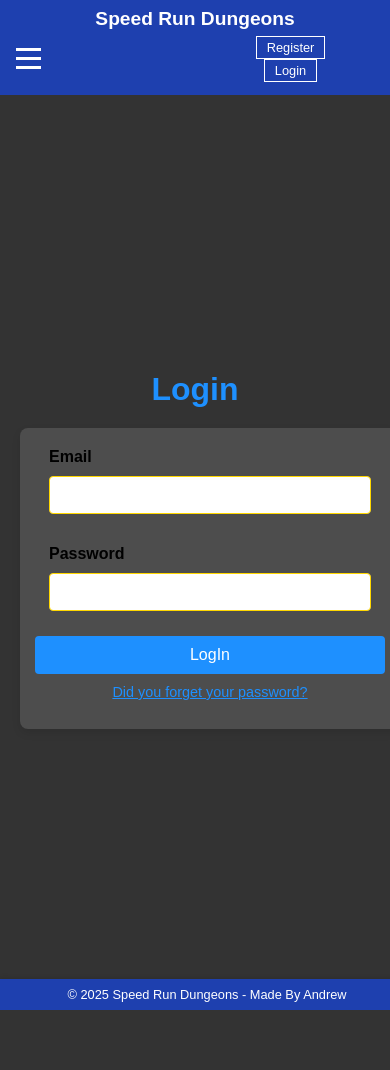
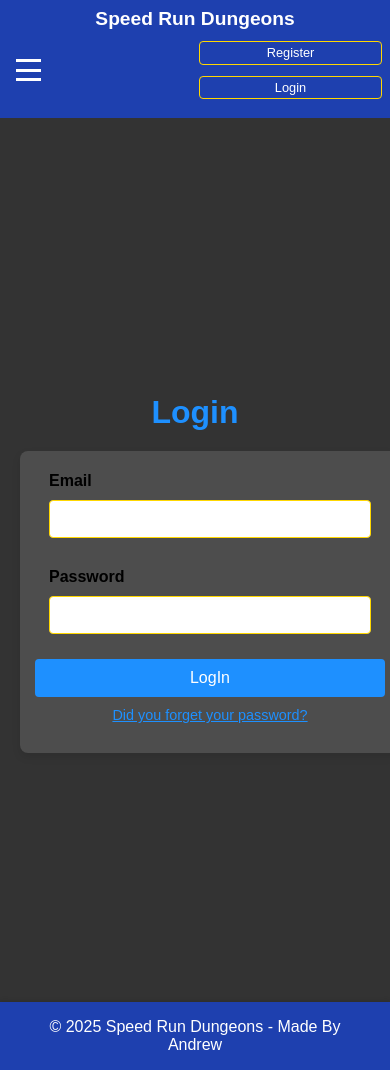
Before and after one commit to andriusmw/MMORanking-Front, a React (Create React App) app: page /login in a window 390 px wide. Shown: the top 1070 px of the page. Before the commit the page ends 1010 px from the top, so only its background shows below. Built offline with nearby package versions, Linux system fonts and the light colour scheme.

Commit message:
footer css 2

```diff
--- a/src/styles/Footer.css
+++ b/src/styles/Footer.css
@@ -12,19 +12,7 @@
     box-shadow: 0 -2px 4px var(--shadow-color);
     flex-shrink: 0; /* Prevents footer from shrinking */
     margin-top: auto; /* Pushes footer to the bottom of flex container */
+    box-sizing: border-box; /* Ensures padding doesn’t exceed 100% width */
+    max-width: 100vw; /* Prevents footer from exceeding viewport width */
+    overflow-x: hidden; /* Hides any horizontal overflow */
 }
-
-/* Responsive adjustments */
-@media (max-width: 768px) {
-    .footer {
-        padding: 0.75rem 1rem;
-        font-size: 0.9rem;
-    }
-}
-
-@media (max-width: 480px) {
-    .footer {
-        padding: 0.5rem 0.75rem;
-        font-size: 0.8rem;
-    }
-}
--- a/src/styles/responsive.css
+++ b/src/styles/responsive.css
@@ -31,9 +31,19 @@
 
   .auth a,
   .auth button {
-      padding: 0.3rem 0.8rem;
+    padding: 0.3rem 0.8rem; /* Consistent padding */
     font-size: 0.9rem;
-      width: 100%;
+    width: 100%; /* Ensure full width */
+    display: block; /* Makes them block elements for consistent width */
+    box-sizing: border-box; /* Ensures padding doesn’t add extra width */
+    margin: 0.2rem 0; /* Small vertical spacing */
+    background-color: var(--header-bg); /* Match background for consistency */
+    color: var(--text-color); /* Match text color */
+    border: 1px solid var(--border-color); /* Optional: Add border for visual consistency */
+    border-radius: 4px; /* Optional: Add rounded corners for uniformity */
+    text-decoration: none; /* Remove underline from links */
+    cursor: pointer; /* Match cursor for both */
+    text-align: center; /* Center text for consistency */
   }
 
   .navbar {
@@ -81,8 +91,15 @@
   .burger-menu.active span:nth-child(3) {
     transform: rotate(-45deg) translate(7px, -7px);
   }
+
+  /* Footer styles for tablets (768px) */
+  .footer {
+      padding: 0.75rem 1rem;
+      font-size: 0.9rem;
+  }
 }
 
+/* Media Query para pantallas muy pequeñas (mobile) */
 @media (max-width: 480px) {
   header h1 {
     font-size: 1.2rem;
@@ -90,15 +107,33 @@
 
   .auth a,
   .auth button {
-      padding: 0.2rem 0.6rem;
+    padding: 0.2rem 0.6rem; /* Reduced padding for mobile */
     font-size: 0.8rem;
+    width: 100%; /* Ensure full width */
+    display: block; /* Makes them block elements for consistent width */
+    box-sizing: border-box; /* Ensures padding doesn’t add extra width */
+    margin: 0.2rem 0; /* Small vertical spacing */
+    background-color: var(--header-bg); /* Match background for consistency */
+    color: var(--text-color); /* Match text color */
+    border: 1px solid var(--border-color); /* Optional: Add border for visual consistency */
+    border-radius: 4px; /* Optional: Add rounded corners for uniformity */
+    text-decoration: none; /* Remove underline from links */
+    cursor: pointer; /* Match cursor for both */
+    text-align: center; /* Center text for consistency */
   }
 
   .nav-list li a {
     font-size: 1rem;
   }
+
+  /* Footer styles for mobile (480px) */
+  .footer {
+      padding: 0.5rem 0.75rem;
+      font-size: 0.8rem;
+  }
 }
 
+/* Media Query para pantallas pequeñas (forms) */
 @media (max-width: 600px) {
   .form-title {
     font-size: 2rem;
@@ -118,4 +153,38 @@
     font-size: 1rem;
     padding: 10px;
   }
+
+  /* Footer styles for smaller screens (600px) - optional, but included for consistency */
+  .footer {
+      padding: 0.75rem 1rem; /* Slightly more padding for 600px screens than 480px */
+      font-size: 0.9rem;
   }
+}
+
+
+/* Footer styles for tablets (768px) */
+.footer {
+  padding: 0.75rem 1rem;
+  font-size: 0.9rem;
+  box-sizing: border-box; /* Ensures padding doesn’t exceed 100% width */
+  max-width: 100vw; /* Prevents footer from exceeding viewport width */
+  overflow-x: hidden; /* Hides any horizontal overflow */
+}
+
+/* Footer styles for mobile (480px) */
+.footer {
+  padding: 0.5rem 0.75rem;
+  font-size: 0.8rem;
+  box-sizing: border-box; /* Ensures padding doesn’t exceed 100% width */
+  max-width: 100vw; /* Prevents footer from exceeding viewport width */
+  overflow-x: hidden; /* Hides any horizontal overflow */
+}
+
+/* Footer styles for smaller screens (600px) */
+.footer {
+  padding: 0.75rem 1rem; /* Slightly more padding for 600px screens than 480px */
+  font-size: 0.9rem;
+  box-sizing: border-box; /* Ensures padding doesn’t exceed 100% width */
+  max-width: 100vw; /* Prevents footer from exceeding viewport width */
+  overflow-x: hidden; /* Hides any horizontal overflow */
+}
```
Lines whose indentation alone changed are shown as unchanged.
